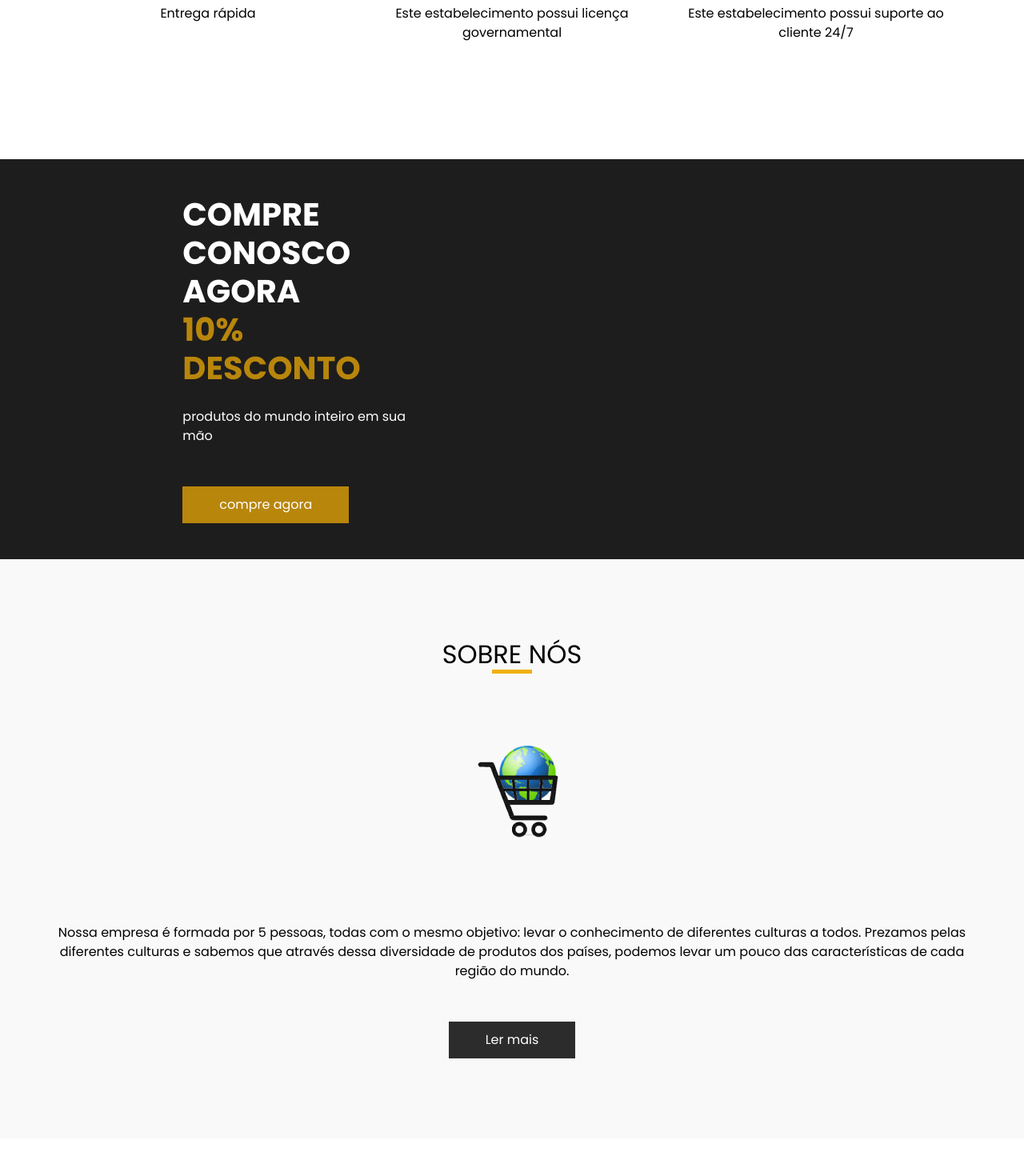
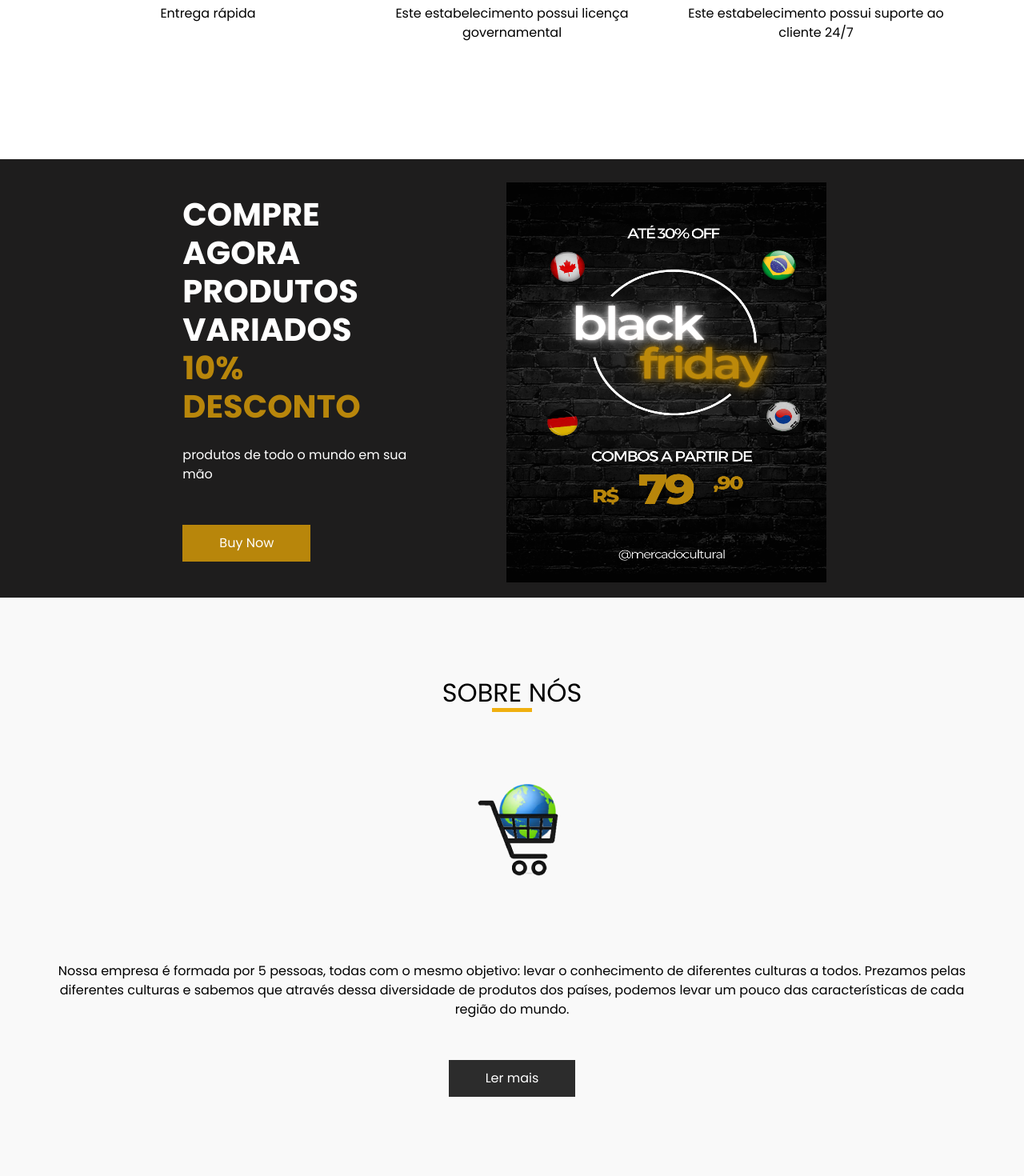
Before and after one commit to senacrs-emti/2022-3M-mercado-cultural, a PHP site: page / in a window 1280 px wide. Shown: the part 2095-3565 px from the top of the page at 80% size. Run offline with PHP 8.4, Linux system fonts and the light colour scheme; data that the repository does not hold is empty; some libraries are stand-ins or nearby versions.

Commit message:
banner
banner

```diff
--- a/index.php
+++ b/index.php
@@ -294,14 +294,15 @@ $result = mysqli_query($conn,"SELECT * FROM paises") or die("Erro");
 
   <!-- banner pag principal-->
 
+
   <section class="discount_section">
       <div class="container-fluid">
         <div class="row">
           <div class="col-lg-3 col-md-5 offset-md-2">
             <div class="detail-box">
               <h2>
-              compre conosco <br>
-              agora <br>
+                compre agora <br>
+                produtos variados <br>
 
                 <span>
                   10% desconto
@@ -309,19 +310,24 @@ $result = mysqli_query($conn,"SELECT * FROM paises") or die("Erro");
 
               </h2>
               <p>
-              produtos do mundo inteiro em sua mão
+               produtos de todo o mundo em sua mão
               </p>
               <div>
-              <a href="buy.php">
-                compre agora
+                <a href="">
+                  Buy Now
                 </a>
               </div>
             </div>
           </div>
-
+          <div class="col-lg-7 col-md-5">
+          <div class="img-box" id="banner-2">
+              <img src="images/bannerbf.png" alt="">
+            </div>
+          </div>
         </div>
             </div>
         </section>
+
 
 
   <!-- banner pag principal -->
```
Lines whose indentation alone changed are shown as unchanged.
